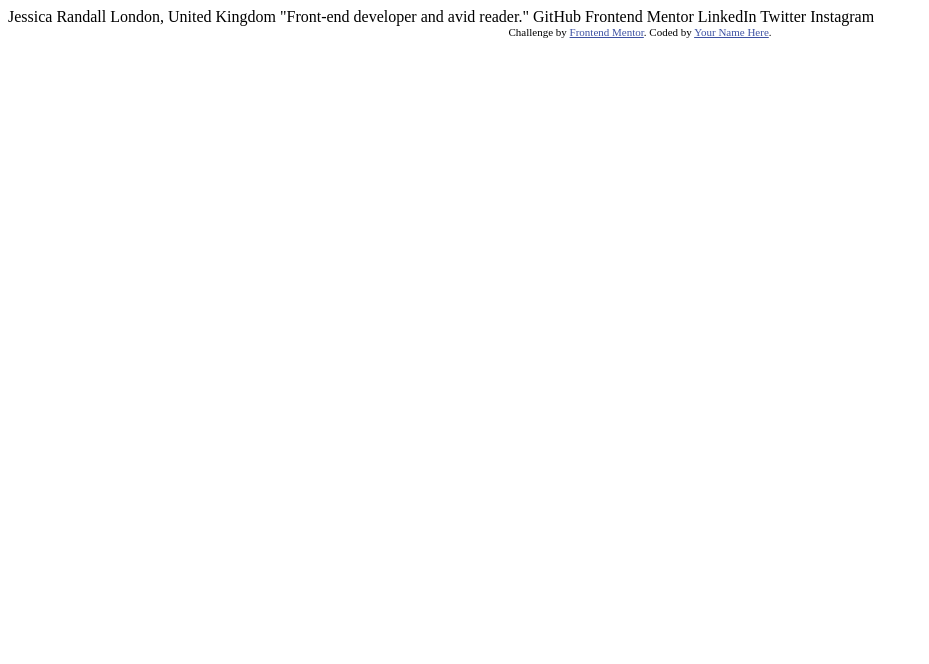
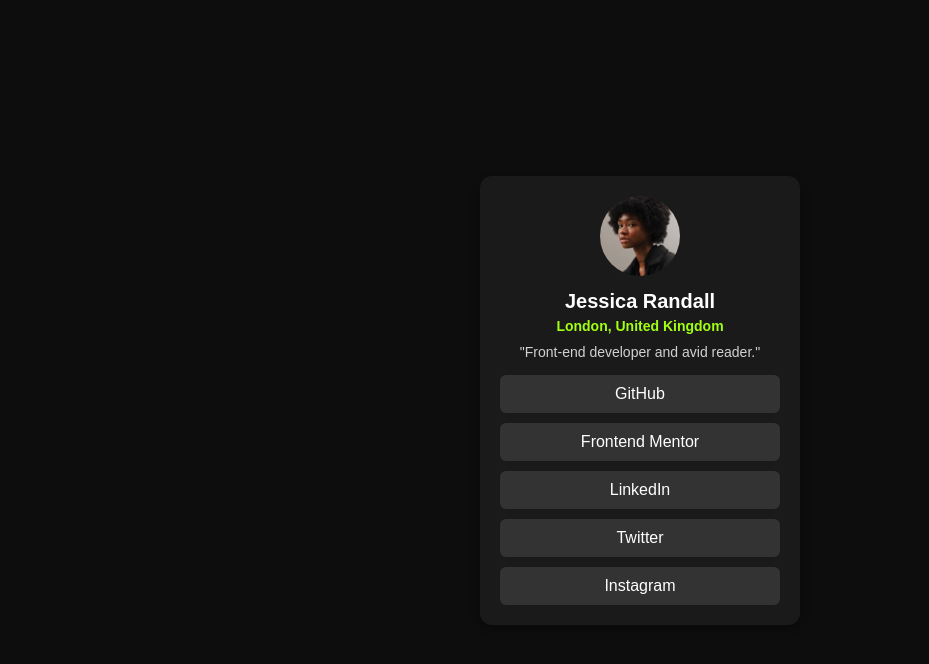
Before and after one commit to PazClem/social-links-profile-main, a plain HTML site: page index.html in a window 1280 px wide. Shown: the whole page, without its empty margins (0-929 px from the left). Drawn offline with Linux system fonts and the light colour scheme.

Commit message:
Revamp profile card layout and add styling

```diff
--- a/index.html
+++ b/index.html
@@ -1,34 +1,24 @@
 <!DOCTYPE html>
 <html lang="en">
 <head>
-  <meta charset="UTF-8">
-  <meta name="viewport" content="width=device-width, initial-scale=1.0"> <!-- displays site properly based on user's device -->
-
-  <link rel="icon" type="image/png" sizes="32x32" href="./assets/images/favicon-32x32.png">
-
-  <title>Frontend Mentor | Social links profile</title>
-
-  <!-- Feel free to remove these styles or customise in your own stylesheet 👍 -->
-  <style>
-    .attribution { font-size: 11px; text-align: center; }
-    .attribution a { color: hsl(228, 45%, 44%); }
-  </style>
+    <meta charset="UTF-8">
+    <meta name="viewport" content="width=device-width, initial-scale=1.0">
+    <title>Profile Card</title>
+    <link rel="stylesheet" href="styles.css">
 </head>
 <body>
-
-  Jessica Randall
-  London, United Kingdom
-  "Front-end developer and avid reader."
-
-  GitHub
-  Frontend Mentor
-  LinkedIn
-  Twitter
-  Instagram
-
-  <div class="attribution">
-    Challenge by <a href="https://www.frontendmentor.io?ref=challenge" target="_blank">Frontend Mentor</a>.
-    Coded by <a href="#">Your Name Here</a>.
-  </div>
+    <div class="card">
+        <img src="/assets/images/avatar-jessica.jpeg" alt="Profile Picture" class="avatar">
+        <h2>Jessica Randall</h2>
+        <p class="location">London, United Kingdom</p>
+        <p class="bio">"Front-end developer and avid reader."</p>
+        <div class="buttons">
+            <a href="#" class="btn">GitHub</a>
+            <a href="#" class="btn">Frontend Mentor</a>
+            <a href="#" class="btn">LinkedIn</a>
+            <a href="#" class="btn">Twitter</a>
+            <a href="#" class="btn">Instagram</a>
+        </div>
+    </div>
 </body>
 </html>
--- /dev/null
+++ b/styles.css
@@ -0,0 +1,69 @@
+* {
+    margin: 0;
+    padding: 0;
+    box-sizing: border-box;
+    font-family: Arial, sans-serif;
+}
+
+body {
+    background-color: #0d0d0d;
+    display: flex;
+    justify-content: center;
+    align-items: center;
+    height: 100vh;
+}
+
+.card {
+    background: #1a1a1a;
+    color: white;
+    text-align: center;
+    padding: 20px;
+    border-radius: 12px;
+    width: 320px;
+    box-shadow: 0 4px 10px rgba(0, 0, 0, 0.3);
+}
+
+.avatar {
+    width: 80px;
+    height: 80px;
+    border-radius: 50%;
+    margin-bottom: 10px;
+}
+
+h2 {
+    font-size: 20px;
+    margin-bottom: 5px;
+}
+
+.location {
+    color: #a3ff12;
+    font-size: 14px;
+    font-weight: bold;
+    margin-bottom: 10px;
+}
+
+.bio {
+    font-size: 14px;
+    margin-bottom: 15px;
+    opacity: 0.8;
+}
+
+.buttons {
+    display: flex;
+    flex-direction: column;
+    gap: 10px;
+}
+
+.btn {
+    display: block;
+    text-decoration: none;
+    color: white;
+    background: #333;
+    padding: 10px;
+    border-radius: 6px;
+    transition: 0.3s;
+}
+
+.btn:hover {
+    background: #555;
+}
```
